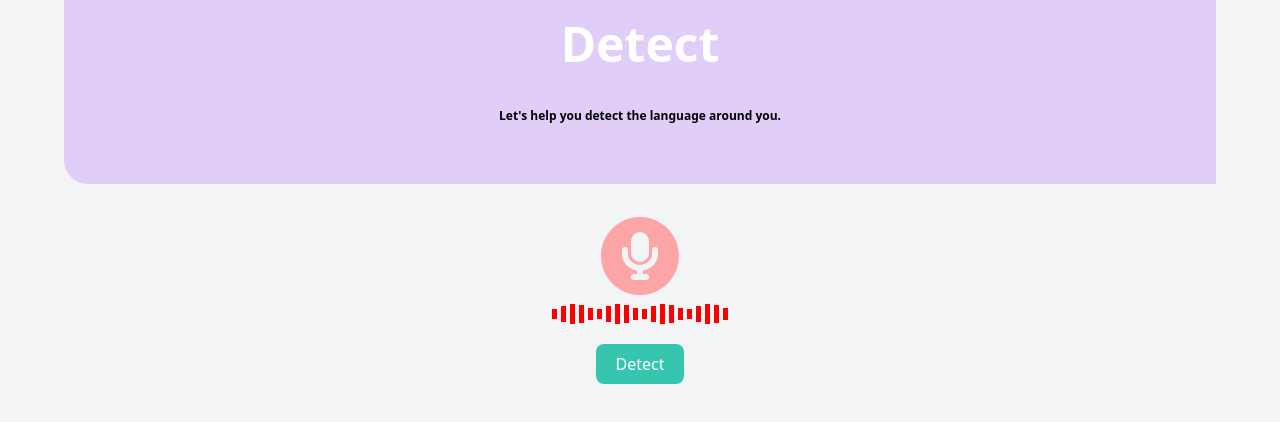
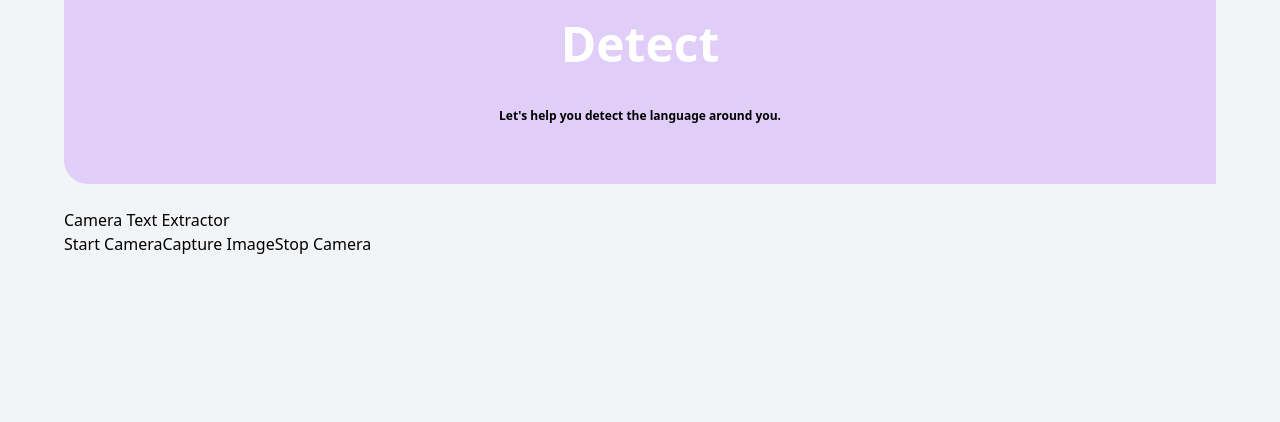
Before and after one commit to GneRd-org/vula-ringa-web-app, a React (Vite) app: page /detect in a window 1280 px wide. Shown: the top 422 px of the page. Built offline with nearby package versions, Linux system fonts and the light colour scheme.

Commit message:
Camera test

```diff
--- a/package.json
+++ b/package.json
@@ -22,6 +22,7 @@
     "react-dom": "^18.2.0",
     "react-icons": "^5.0.1",
     "react-native-dotenv": "^3.4.11",
+    "tesseract.js": "^5.1.0",
     "zustand": "^4.5.4"
   },
   "devDependencies": {
--- /dev/null
+++ b/src/components/common/camera-capture.tsx
@@ -0,0 +1,94 @@
+import React, { useRef, useState } from "react";
+import Tesseract from "tesseract.js";
+
+export const CameraCapture: React.FC = () => {
+  const videoRef = useRef<HTMLVideoElement | null>(null);
+  const canvasRef = useRef<HTMLCanvasElement | null>(null);
+  const [isCameraOn, setIsCameraOn] = useState(false);
+  const [extractedText, setExtractedText] = useState<string | null>(null);
+
+  const startCamera = async () => {
+    const stream = await navigator.mediaDevices.getUserMedia({ video: true });
+    if (videoRef.current) {
+      videoRef.current.srcObject = stream;
+      videoRef.current.play();
+      setIsCameraOn(true);
+    }
+  };
+
+  const captureImage = () => {
+    if (videoRef.current && canvasRef.current) {
+      const context = canvasRef.current.getContext("2d");
+      if (context) {
+        context.drawImage(
+          videoRef.current,
+          0,
+          0,
+          canvasRef.current.width,
+          canvasRef.current.height
+        );
+        const imageData = canvasRef.current.toDataURL("image/png");
+        extractTextFromImage(imageData);
+      }
+    }
+  };
+
+  const extractTextFromImage = (imageData: string) => {
+    Tesseract.recognize(imageData, "eng", {
+      logger: (m) => console.log(m),
+    })
+      .then(({ data: { text } }) => {
+        setExtractedText(text);
+      })
+      .catch((error) => {
+        console.error(error);
+      });
+  };
+
+  const stopCamera = () => {
+    if (videoRef.current && videoRef.current.srcObject) {
+      const stream = videoRef.current.srcObject as MediaStream;
+      const tracks = stream.getTracks();
+      tracks.forEach((track) => track.stop());
+      videoRef.current.srcObject = null;
+      setIsCameraOn(false);
+    }
+  };
+
+  return (
+    <div>
+      <h1>Camera Text Extractor</h1>
+      <div>
+        <video
+          ref={videoRef}
+          width="400"
+          height="300"
+          style={{ display: isCameraOn ? "block" : "none" }}
+        />
+        <canvas
+          ref={canvasRef}
+          width="400"
+          height="300"
+          style={{ display: "none" }}
+        />
+      </div>
+      <div>
+        <button onClick={startCamera} disabled={isCameraOn}>
+          Start Camera
+        </button>
+        <button onClick={captureImage} disabled={!isCameraOn}>
+          Capture Image
+        </button>
+        <button onClick={stopCamera} disabled={!isCameraOn}>
+          Stop Camera
+        </button>
+      </div>
+      {extractedText && (
+        <div>
+          <h2>Extracted Text</h2>
+          <p>{extractedText}</p>
+        </div>
+      )}
+    </div>
+  );
+};
--- a/src/components/common/index.ts
+++ b/src/components/common/index.ts
@@ -9,3 +9,4 @@ export * from "./dropdown";
 export * from "./recorder";
 export * from "./sound-wave";
 export * from "./typewriter";
+export * from "./camera-capture";
--- a/src/components/pages/detect/detect.tsx
+++ b/src/components/pages/detect/detect.tsx
@@ -1,4 +1,4 @@
-import { VoiceRecorder } from "../../common";
+import { CameraCapture, VoiceRecorder } from "../../common";
 
 export const Detect = () => {
   return (
@@ -17,7 +17,7 @@ export const Detect = () => {
           </section>
         </section>
       </section>
-      <VoiceRecorder detect transcribe={false} />
+      <CameraCapture />
     </section>
   );
 };
```
Also changed, not shown: 2 other files (tests, documents, lock files or other folders).
